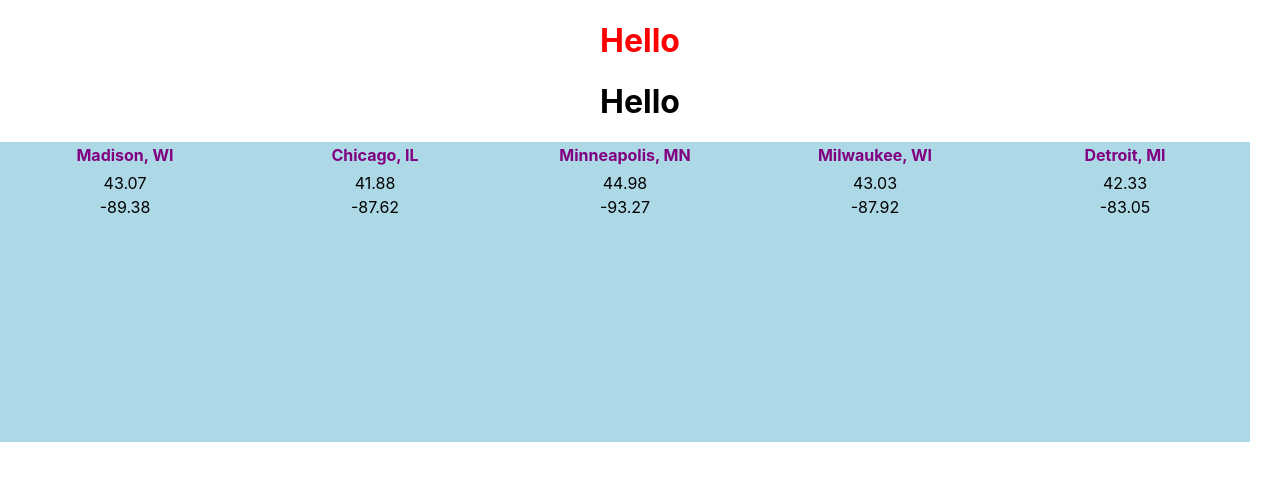
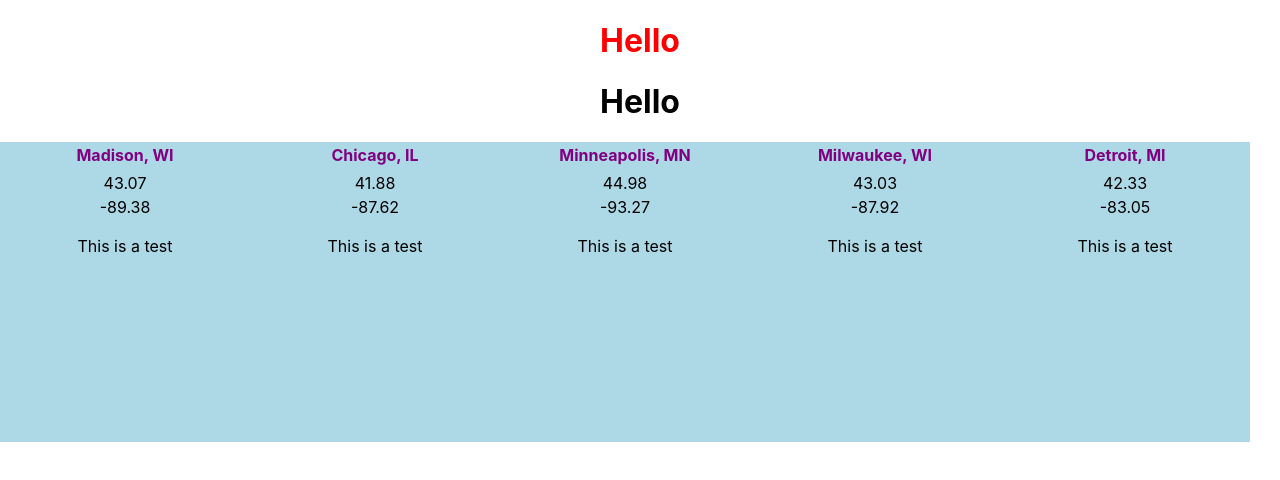
Before and after one commit to flintco/Weather-Dashboard, a React (Create React App) app: page / in a window 1280 px wide. Shown: the top 480 px of the page. Built offline with nearby package versions, Linux system fonts and the light colour scheme; no server answers.

Commit message:
Test commit

```diff
--- a/src/DailyForecast.js
+++ b/src/DailyForecast.js
@@ -30,6 +30,7 @@ class DailyForecast extends Component {
         <div style={ForecastStyles}>
           <table style={{width: "100%"}}>
             <tr>
+                {/* Add text with the inputs*/}
                <th style={{color: "purple"}}>{this.props.location}</th>
             </tr>
             <tr>
@@ -44,6 +45,8 @@ class DailyForecast extends Component {
 
           </table>
 
+          <p>This is a test</p>
+
         </div>
       );
     }
```
